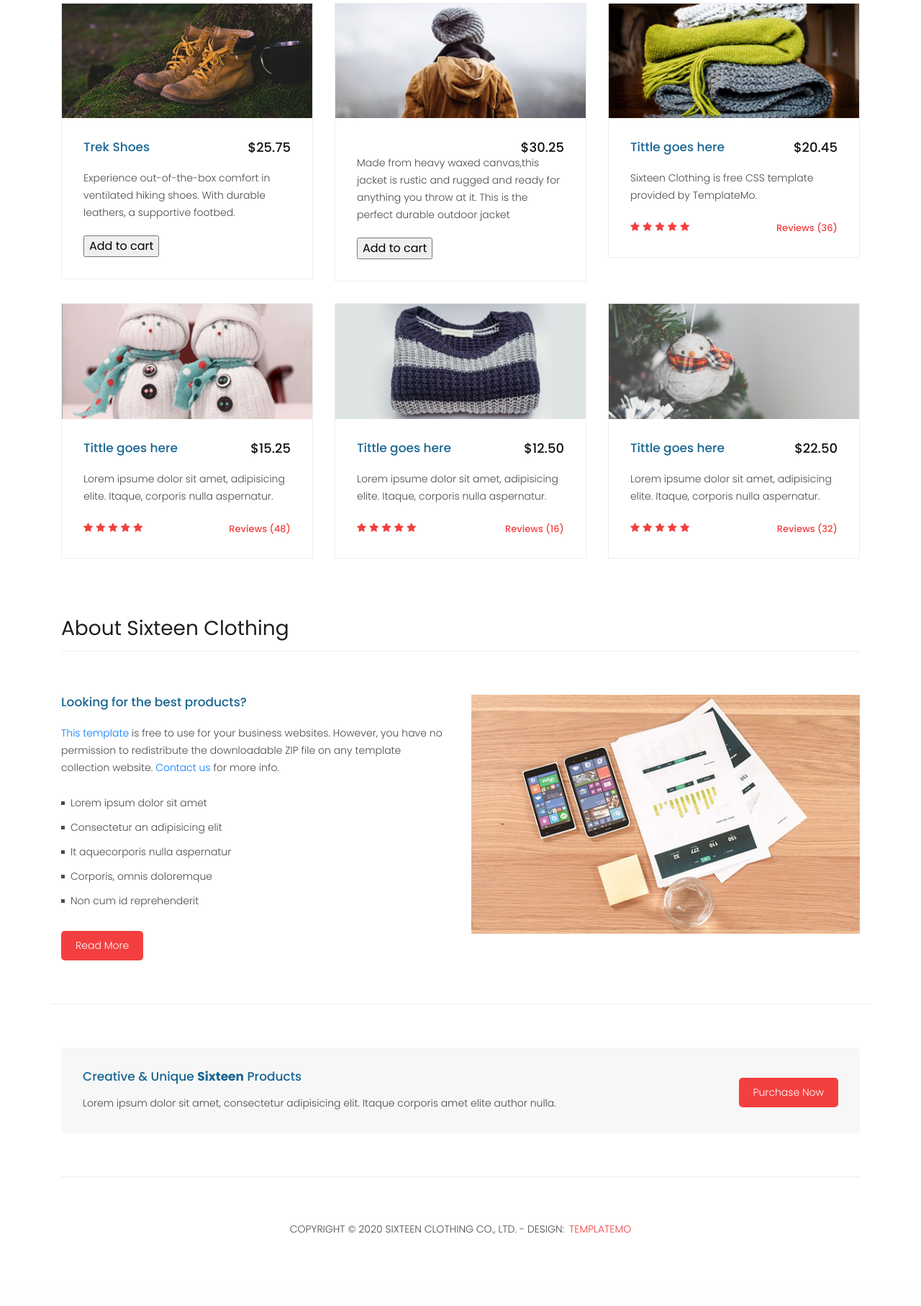
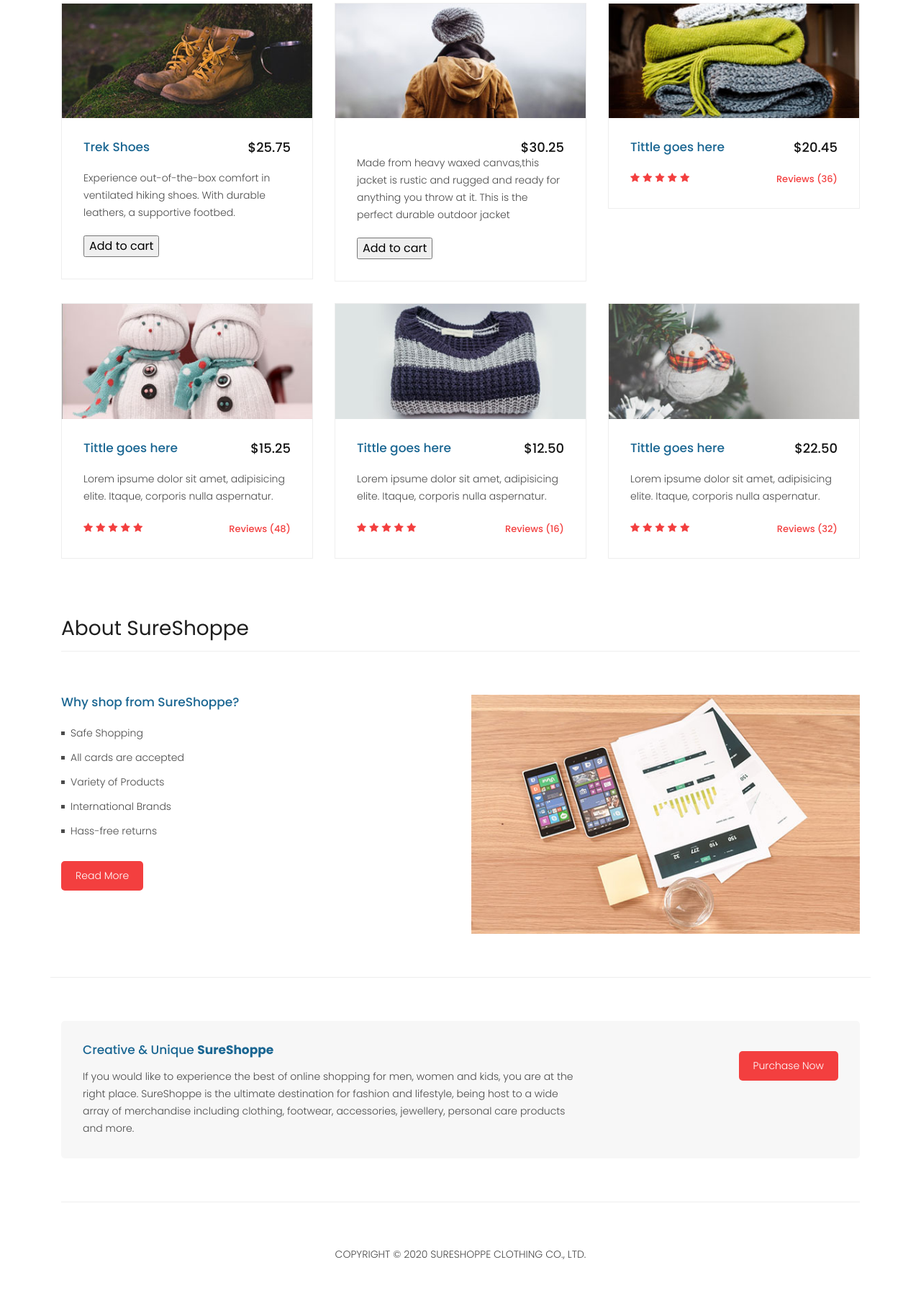
Before and after one commit to bhupeshgunda1/E-commerce_sureshoppe, a Flask app: page / in a window 1280 px wide. Shown: the part 846-2660 px from the top of the page at 72% size. Before the commit the page ends 2560 px from the top, so only its background shows below. Run offline with Flask 2, Linux system fonts and the light colour scheme; some libraries are stand-ins or nearby versions.

Commit message:
template changes to index.html

```diff
--- a/Project_Updated_UI/templates/index.html
+++ b/Project_Updated_UI/templates/index.html
@@ -149,7 +149,7 @@
               <div class="down-content">
                 <a href="#"><h4>Tittle goes here</h4></a>
                 <h6>$20.45</h6>
-                <p>Sixteen Clothing is free CSS template provided by TemplateMo.</p>
+
                 <ul class="stars">
                   <li><i class="fa fa-star"></i></li>
                   <li><i class="fa fa-star"></i></li>
@@ -224,19 +224,19 @@
         <div class="row">
           <div class="col-md-12">
             <div class="section-heading">
-              <h2>About Sixteen Clothing</h2>
+              <h2>About SureShoppe</h2>
             </div>
           </div>
           <div class="col-md-6">
             <div class="left-content">
-              <h4>Looking for the best products?</h4>
-              <p><a rel="nofollow" href="https://templatemo.com/tm-546-sixteen-clothing" target="_parent">This template</a> is free to use for your business websites. However, you have no permission to redistribute the downloadable ZIP file on any template collection website. <a rel="nofollow" href="https://templatemo.com/contact">Contact us</a> for more info.</p>
+              <h4>Why shop from SureShoppe?</h4>
+
               <ul class="featured-list">
-                <li><a href="#">Lorem ipsum dolor sit amet</a></li>
-                <li><a href="#">Consectetur an adipisicing elit</a></li>
-                <li><a href="#">It aquecorporis nulla aspernatur</a></li>
-                <li><a href="#">Corporis, omnis doloremque</a></li>
-                <li><a href="#">Non cum id reprehenderit</a></li>
+                <li><a href="#">Safe Shopping</a></li>
+                <li><a href="#">All cards are accepted</a></li>
+                <li><a href="#">Variety of Products</a></li>
+                <li><a href="#">International Brands</a></li>
+                <li><a href="#">Hass-free returns</a></li>
               </ul>
               <a href="about.html" class="filled-button">Read More</a>
             </div>
@@ -258,8 +258,8 @@
             <div class="inner-content">
               <div class="row">
                 <div class="col-md-8">
-                  <h4>Creative &amp; Unique <em>Sixteen</em> Products</h4>
-                  <p>Lorem ipsum dolor sit amet, consectetur adipisicing elit. Itaque corporis amet elite author nulla.</p>
+                  <h4>Creative &amp; Unique <em>SureShoppe</em> </h4>
+                  <p>If you would like to experience the best of online shopping for men, women and kids, you are at the right place. SureShoppe is the ultimate destination for fashion and lifestyle, being host to a wide array of merchandise including clothing, footwear, accessories, jewellery, personal care products and more.</p>
                 </div>
                 <div class="col-md-4">
                   <a href="#" class="filled-button">Purchase Now</a>
@@ -277,9 +277,9 @@
         <div class="row">
           <div class="col-md-12">
             <div class="inner-content">
-              <p>Copyright &copy; 2020 Sixteen Clothing Co., Ltd.
+              <p>Copyright &copy; 2020 SureShoppe Clothing Co., Ltd.
 
-            - Design: <a rel="nofollow noopener" href="https://templatemo.com" target="_blank">TemplateMo</a></p>
+
             </div>
           </div>
         </div>
```
